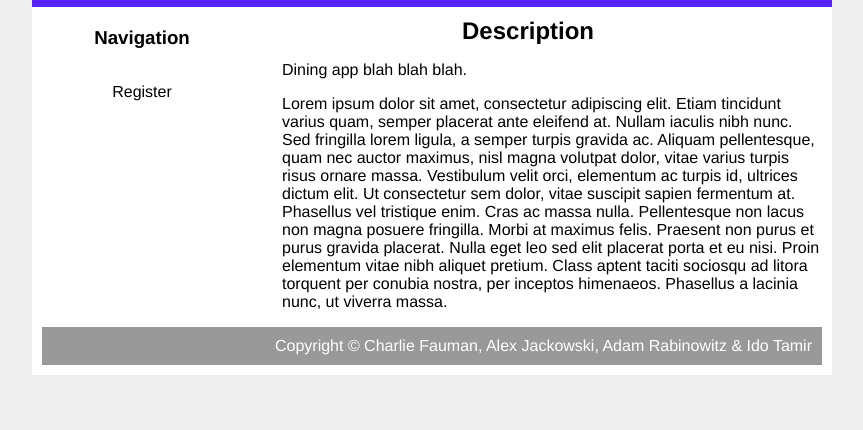
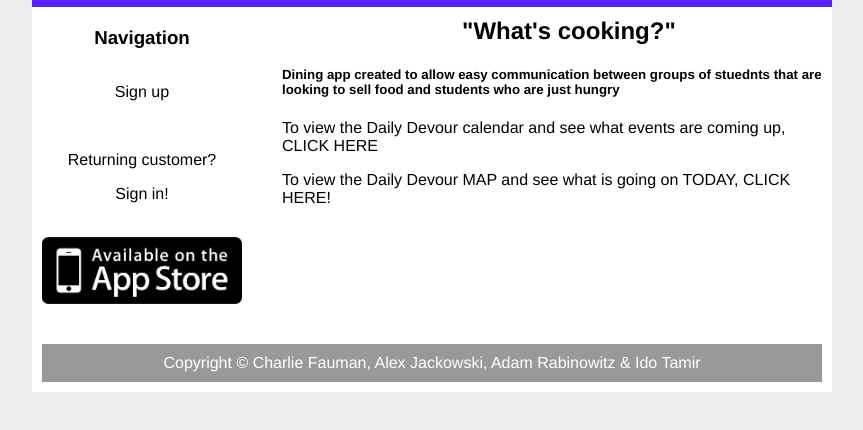
Before and after one commit to CharlesFauman/DailyDevour, a plain HTML site: page Website/index.html in a window 1280 px wide. Shown: the part 58-488 px from the top of the page, without its empty margins (208-1071 px from the left). Drawn offline with Linux system fonts and the light colour scheme.

Commit message:
"Available on App Store" Picture and few minor site pages

```diff
--- a/Website/index.html
+++ b/Website/index.html
@@ -1,7 +1,7 @@
 <!DOCTYPE html>
 <html>
 <head>
-    <title>My website</title>
+    <title>Daily Devour</title>
     <link type="text/css" rel="stylesheet" href="style.css"/>
 </head>
 <body>
@@ -15,21 +15,26 @@
         <div id="nav">
             <h3>Navigation</h3>
             <br>
-            <p> Register </p>
+            <p> Sign up </p>
+            <br>
+            <p> Returning customer? </p>
+            <p> Sign in! </p>
+            <br>
+             <img src="appstore.jpg" width="200">
+
+            <br>
+            <br>
+            <br>
         </div>
 
         <div id="main">
-            <h2>Description</h2>
-            <p> Dining app blah blah blah.</p>
-            <p>Lorem ipsum dolor sit amet, consectetur adipiscing elit. Etiam tincidunt varius quam, semper placerat
-                ante eleifend at. Nullam iaculis nibh nunc. Sed fringilla lorem ligula, a semper turpis gravida ac.
-                Aliquam pellentesque, quam nec auctor maximus, nisl magna volutpat dolor, vitae varius turpis risus
-                ornare massa. Vestibulum velit orci, elementum ac turpis id, ultrices dictum elit. Ut consectetur sem
-                dolor, vitae suscipit sapien fermentum at. Phasellus vel tristique enim. Cras ac massa nulla.
-                Pellentesque non lacus non magna posuere fringilla. Morbi at maximus felis. Praesent non purus et purus
-                gravida placerat. Nulla eget leo sed elit placerat porta et eu nisi. Proin elementum vitae nibh aliquet
-                pretium. Class aptent taciti sociosqu ad litora torquent per conubia nostra, per inceptos himenaeos.
-                Phasellus a lacinia nunc, ut viverra massa.</p>
+            <h2>"What's cooking?"</h2>
+            <h5> Dining app created to allow easy communication between groups of stuednts that are looking to sell food
+                and students who are just hungry</h5>
+            <p>To view the Daily Devour calendar and see what events are coming up, CLICK HERE </p>
+            <p>To view the Daily Devour MAP and see what is going on TODAY, CLICK HERE! </p>
+
+
 
 
 
@@ -64,7 +69,7 @@
 
 
         <div id="footer">
-            Copyright &copy; Charlie Fauman, Alex Jackowski, Adam Rabinowitz & Ido Tamir
+            <center> Copyright &copy; Charlie Fauman, Alex Jackowski, Adam Rabinowitz & Ido Tamir </center>
 
         </div>
     </div>
```
Also changed, not shown: Website/appstore.jpg (added).
